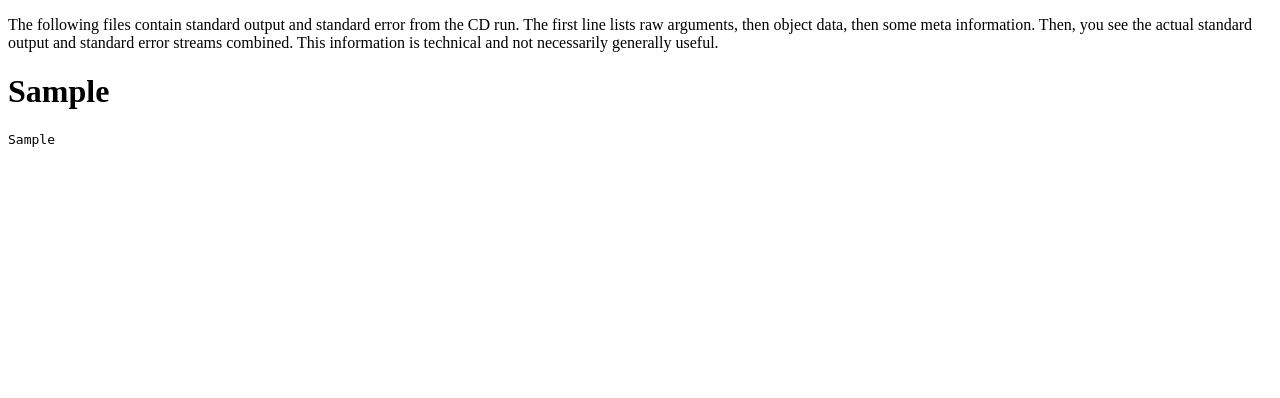
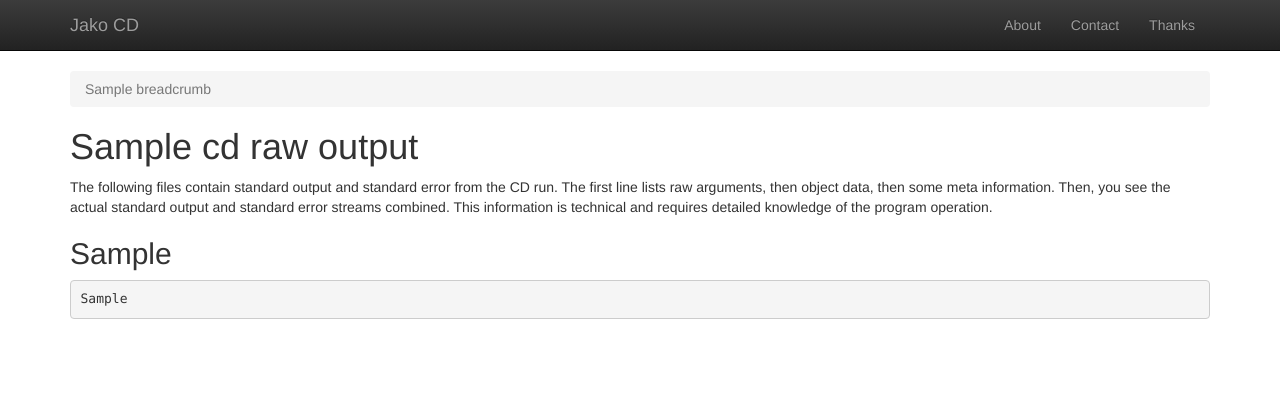
Before and after one commit to rkdarst/jako, a Django app: template templates/cd20/cmtys_stdout.html in a window 1280 px wide. Shown: the top 398 px of the page. Run offline with Django 3.2, Linux system fonts and the light colour scheme; the template is opened without the code that fills it: most values are stand-ins (such as "Sample title", 1, 10 or a date in 2020); some libraries are stand-ins or nearby versions.

Commit message:
Upgrade all pages to Bootstrap BaseCSS.
- Add breadcrumbs on all pages.
- Loads CSS from a public CDN.
- Everything looks much better now.

```diff
--- a/templates/cd20/base.html
+++ b/templates/cd20/base.html
@@ -3,12 +3,51 @@
 <head>
     <title>{% block title %}{% endblock title %}</title>
     <meta http-equiv="Content-Type" content="text/html; charset=utf-8">
+    <link rel="stylesheet" href="//maxcdn.bootstrapcdn.com/bootstrap/3.2.0/css/bootstrap.min.css">
+    <link rel="stylesheet" href="//maxcdn.bootstrapcdn.com/bootstrap/3.2.0/css/bootstrap-theme.min.css">
+    <!--<script src="https://ajax.googleapis.com/ajax/libs/jquery/1.11.1/jquery.min.js"></script>
+    <script src="//maxcdn.bootstrapcdn.com/bootstrap/3.2.0/js/bootstrap.min.js"></script>-->
     {% block head %}{% endblock head %}
 </head>
 
-<body>
+<body style="padding-bottom: 70px;">
+  <div class="navbar navbar-inverse navbar-static-top" role="navigation">
+    <div class="container">
+      <div class="navbar-header">
+        <a class="navbar-brand" href="{% url cd20.views.main %}">Jako CD</a>
+      </div>
+      <div class="nav nav-pills pull-right">
+        <ul class="nav navbar-nav">
+          <li><a href="#">About</a></li>
+          <li><a href="#">Contact</a></li>
+          <li><a href="#">Thanks</a></li>
+        </ul>
+      </div><!--/.nav-collapse -->
+    </div>
+  </div>
+
+
+
+<div class="container">
+  {% if breadcrumbs %}
+  <ol class="breadcrumb">
+    {% for link, name in breadcrumbs %}
+      {% if not forloop.last %}
+        <li><a href="{{ link }}">{{name}}</a></li>
+      {% else %}
+        <li class="active">{{name}}</li>
+      {% endif %}
+    {% endfor %}
+  </ol>
+  {% endif %}
+<h1>{%block pagetitle%}{%endblock%}</h1>
+<!--<p class="lead"></p>-->
+<!--<div class="page-header">
+</div>-->
+
 {% block body%}
 {% endblock body%}
+</div>
 </body>
 
 </html>
--- a/templates/cd20/cmtys_stdout.html
+++ b/templates/cd20/cmtys_stdout.html
@@ -1,15 +1,16 @@
 {% extends 'cd20/base.html' %}
 {% block title %}Jako - stdout: {{netfile}} {{cd.name}} {%endblock%}
+{% block pagetitle %}{{cd.name}} raw output {%endblock%}
 {% block body %}
 
 <p>The following files contain standard output and standard error from
 the CD run.  The first line lists raw arguments, then object data,
 then some meta information.  Then, you see the actual standard output
 and standard error streams combined.  This information is technical
-and not necessarily generally useful.</p>
+and requires detailed knowledge of the program operation.</p>
 
 {% for name in outputs %}
-<h1>{{name.0}}</h1>
+<h2>{{name.0}}</h2>
 
 <pre>
 {{name.1}}
```
Also changed, not shown: templates/cd20/cdrun.html (+4 -3 lines), templates/cd20/cmtys_viz.html (+20 -0 lines), templates/cd20/dataset.html (+8 -6 lines), templates/cd20/main.html (+9 -2 lines), views.py (+18 -1 lines).
